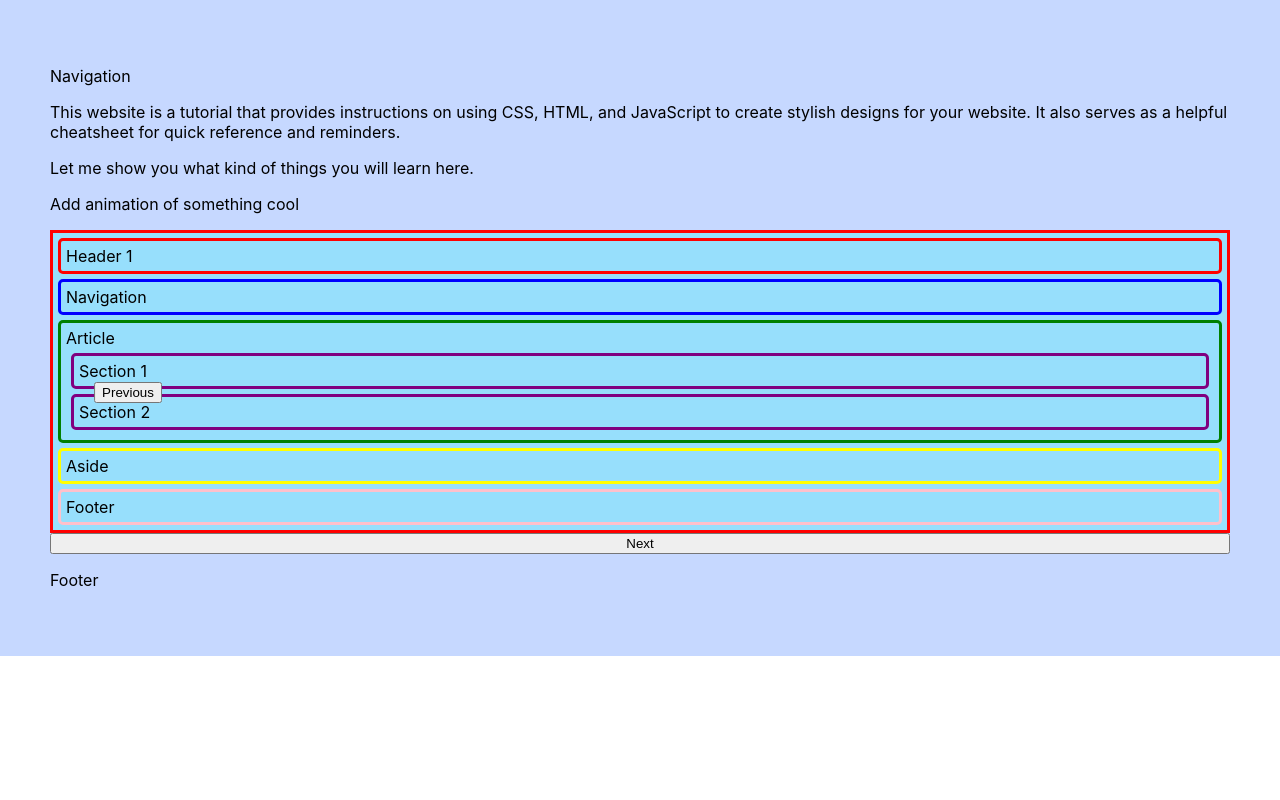
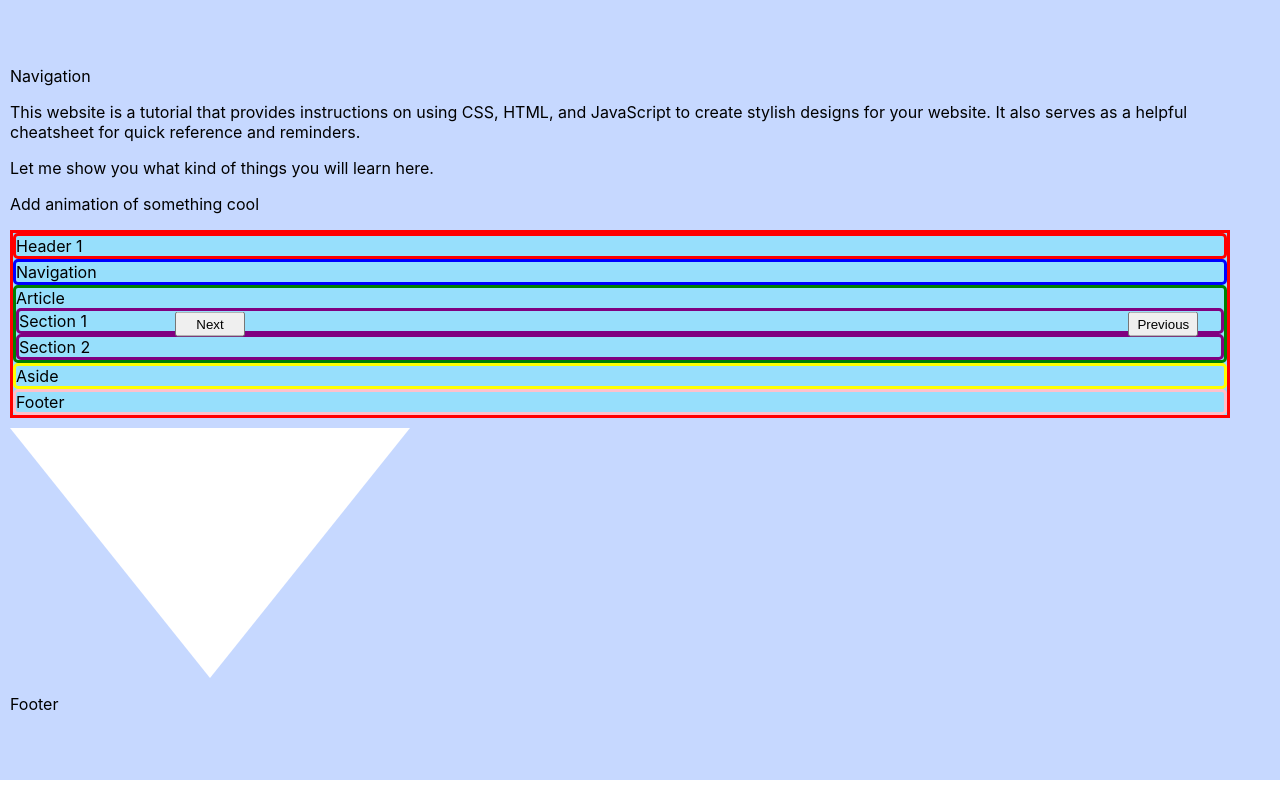
Before and after one commit to MuradAles/styles_tutorial, a React (Create React App) app in the folder styles_tutorial/: page / in a window 1280 px wide. Built offline with nearby package versions, Linux system fonts and the light colour scheme.

Commit message:
new design

```diff
--- a/styles_tutorial/src/App.css
+++ b/styles_tutorial/src/App.css
@@ -1,4 +1,5 @@
 .App {
     background: #C6D8FF;
     padding: 50px;
+    padding-left: 10px;
 }
--- a/styles_tutorial/src/components/Carousel.css
+++ b/styles_tutorial/src/components/Carousel.css
@@ -1,17 +1,39 @@
 .Carousel {
     display: grid;
-    grid-template-columns: 1fr;
-    align-items: center;
+    grid-template-columns: 1fr 5fr 1fr;
+    grid-auto-rows: minmax(150px, auto);
+    gap: 10px;
+
 }
 
-.bob {
+.B_Next {
+    width: 70px;
+    height: 25px;
+    grid-area: 1 / 1 / 2/ 1;
     position: relative;
-    /* Set .bob as a positioning context for absolute positioning */
+    top: 50%;
+    left: 50%;
+    transform: translate(-50%, -50%);
 }
 
 .B_Previous {
-    position: absolute;
-    left: 10%;
-    transform: translateX(-50%);
-    /* Center the buttons horizontally */
+    width: 70px;
+    height: 25px;
+    grid-area: 1 / 3 / 1/ 4;
+    position: relative;
+    top: 50%;
+    left: 50%;
+    transform: translate(-50%, -50%);
 }
+
+.Div_Carousel {
+    grid-area: 1 / 1 / 1 / 4;
+}
+
+.Arrow {
+    height: 0;
+    width: 0;
+    border-top: 250px solid white;
+    border-left: 200px solid transparent;
+    border-right: 200px solid transparent;
+}
--- a/styles_tutorial/src/components/Carousel.js
+++ b/styles_tutorial/src/components/Carousel.js
@@ -13,9 +13,12 @@ function Carousel({ dataContainer }) {
     }
     return (
         <div className="Carousel">
+            <div className="Div_Carousel">
+                {dataContainer[index]}
+            </div>
+            <button className="B_Next" onClick={handleNext}>Next</button>
             <button className="B_Previous" onClick={handlePrevious}>Previous</button>
-            {dataContainer[index]}
-            <button className="B_Next" onClick={handleNext}>Next</button>
+            <div class="Arrow"></div>
         </div>
     )
 }
--- a/styles_tutorial/src/components/PageStructure.css
+++ b/styles_tutorial/src/components/PageStructure.css
@@ -38,46 +38,34 @@ li::before {
     border-style: solid;
     border-color: red;
     border-radius: 5px;
-    margin: 5px;
-    padding: 5px;
 }
 
 .S_nav {
     border-style: solid;
     border-color: blue;
     border-radius: 5px;
-    margin: 5px;
-    padding: 5px;
 }
 
 .S_article {
     border-style: solid;
     border-color: green;
     border-radius: 5px;
-    margin: 5px;
-    padding: 5px;
 }
 
 .S_section {
     border-style: solid;
     border-color: purple;
     border-radius: 5px;
-    margin: 5px;
-    padding: 5px;
 }
 
 .S_aside {
     border-style: solid;
     border-color: yellow;
     border-radius: 5px;
-    margin: 5px;
-    padding: 5px;
 }
 
 .S_footer {
     border-style: solid;
     border-color: pink;
     border-radius: 5px;
-    margin: 5px;
-    padding: 5px;
 }
--- a/styles_tutorial/src/components/PageStructure.js
+++ b/styles_tutorial/src/components/PageStructure.js
@@ -3,7 +3,7 @@ import Carousel from "./Carousel";
 import "./PageStructure.css"
 function PageStructure() {
     const dataContainer = [
-        <li className="html_structure_1">
+        <div className="html_structure_1">
             <header className="S_header">
                 Header 1
             </header>
@@ -25,8 +25,8 @@ function PageStructure() {
             <footer className="S_footer">
                 Footer
             </footer>
-        </li>,
-        <li className="html_structure_2">
+        </div>,
+        <div className="html_structure_2">
             <header className="S_header">
                 Header 2
             </header>
@@ -48,8 +48,8 @@ function PageStructure() {
             <footer className="S_footer">
                 Footer
             </footer>
-        </li>,
-        <li className="html_structure_3">
+        </div>,
+        <div className="html_structure_3">
             <header className="S_header">
                 Header 3
             </header>
@@ -71,13 +71,11 @@ function PageStructure() {
             <footer className="S_footer">
                 Footer
             </footer>
-        </li>
+        </div>
     ];
     return (
         <div className="Page_Structure">
-            <ol className="Carousel_containter">
-                <Carousel dataContainer={dataContainer} />
-            </ol>
+            <Carousel dataContainer={dataContainer} />
         </div>
     )
 }
```
